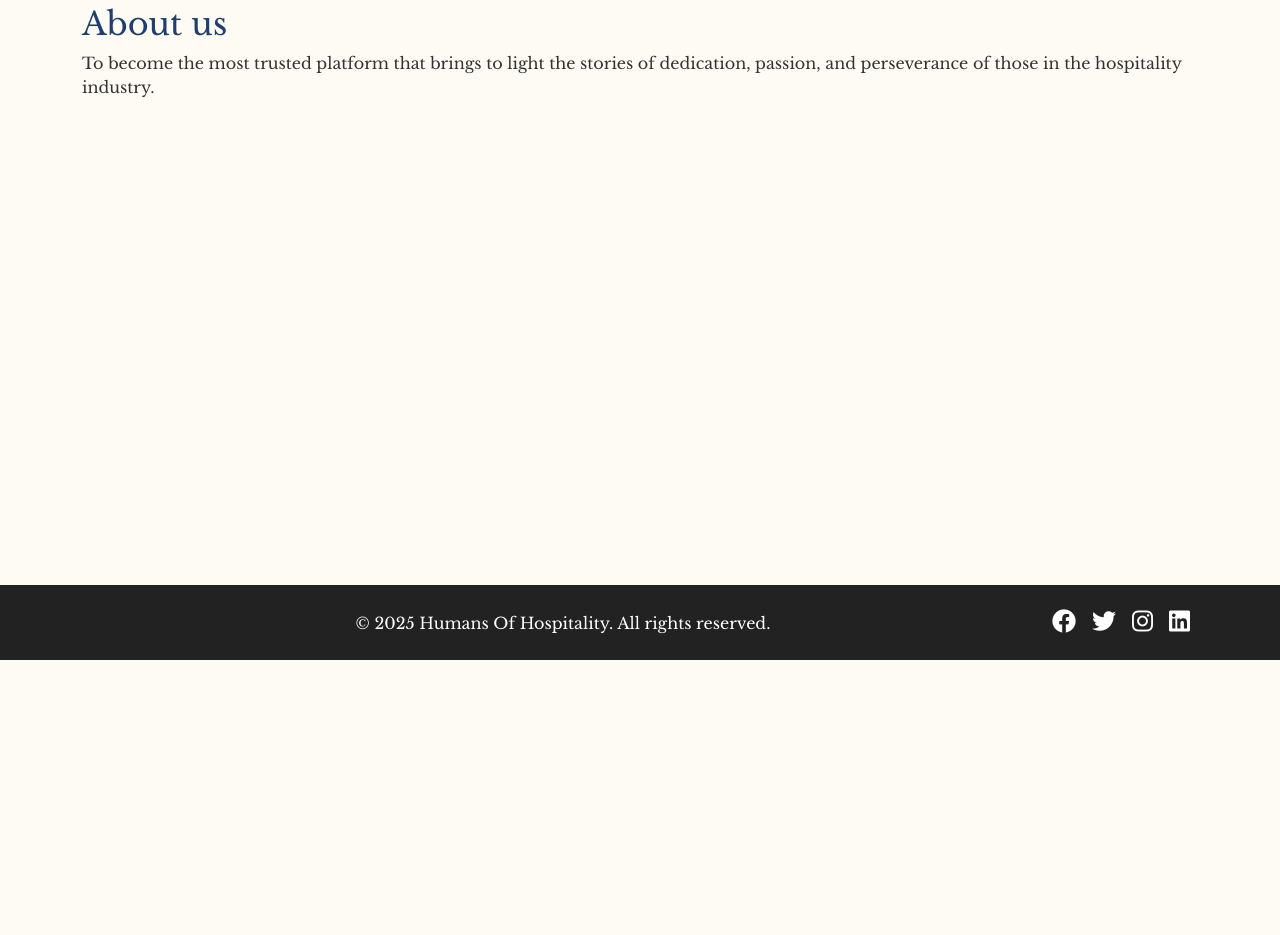
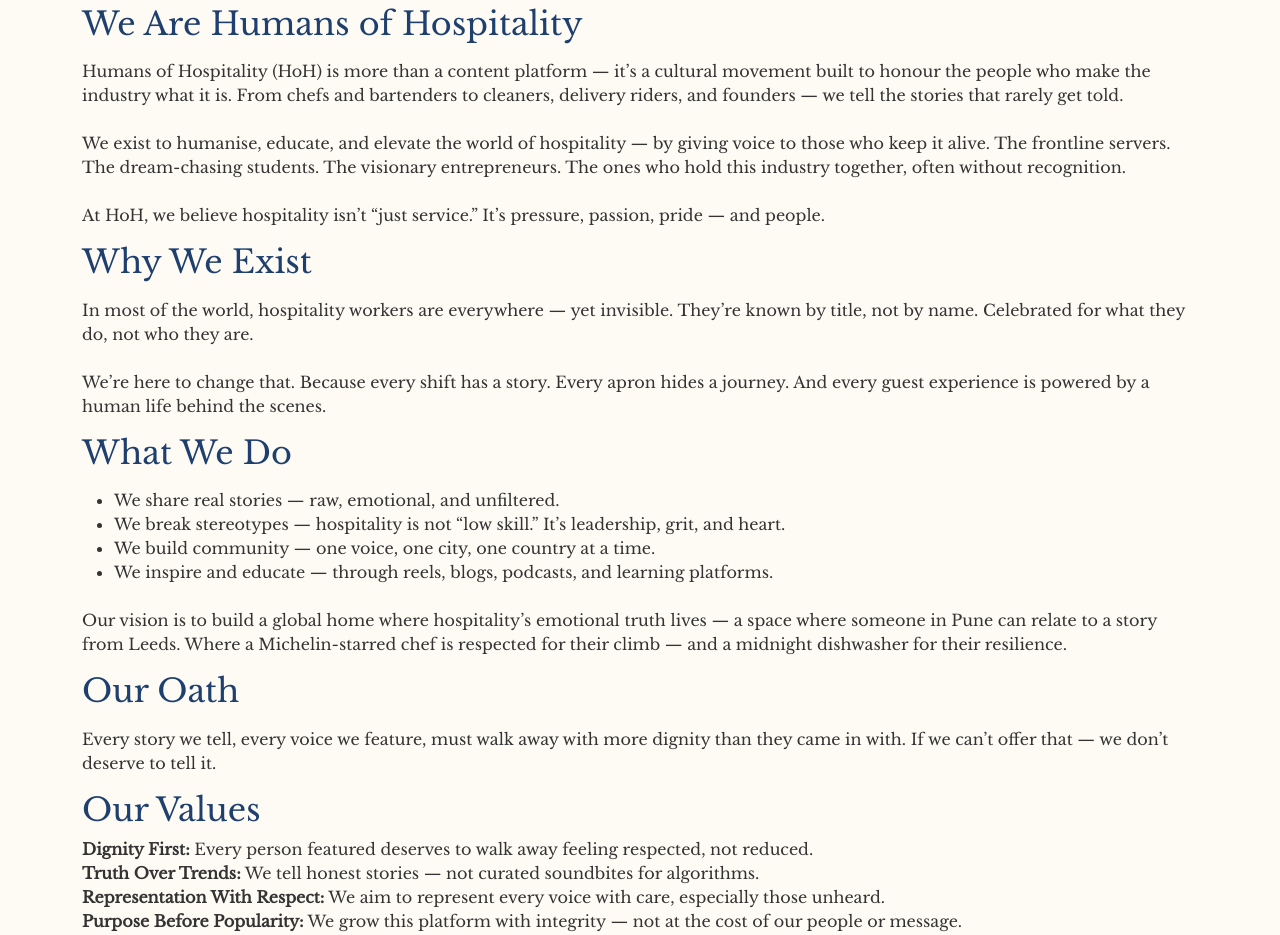
Before and after one commit to shubham-codeJOD/HouseOfHospitality, a React (Vite) app: page /aboutus in a window 1280 px wide. Shown: the part 140-1075 px from the top of the page. Before the commit the page ends 800 px from the top, so only its background shows below. Built offline with nearby package versions, Linux system fonts and the light colour scheme.

Commit message:
Home and About us

```diff
--- a/src/pages/AboutUs.tsx
+++ b/src/pages/AboutUs.tsx
@@ -1,8 +1,78 @@
 export default function AboutUs() {
   return (
-    <div>
-      <h2>About us</h2>
-      <p>To become the most trusted platform that brings to light the stories of dedication, passion, and perseverance of those in the hospitality industry.</p>
-    </div>
+    <main className="min-h-screen bg-[#FAFAF3] text-[#002F6C] font-serif px-6 md:px-20 py-16">
+      <section className="max-w-5xl mx-auto space-y-14">
+
+        {/* We Are HoH */}
+        <div>
+          <h2 className="text-2xl font-semibold mb-3">We Are Humans of Hospitality</h2>
+          <p className="text-lg leading-relaxed text-justify mb-4">
+            Humans of Hospitality (HoH) is more than a content platform — it’s a cultural movement built to honour the people who make the industry what it is. From chefs and bartenders to cleaners, delivery riders, and founders — we tell the stories that rarely get told.
+          </p>
+          <p className="text-lg leading-relaxed text-justify mb-4">
+            We exist to humanise, educate, and elevate the world of hospitality — by giving voice to those who keep it alive. The frontline servers. The dream-chasing students. The visionary entrepreneurs. The ones who hold this industry together, often without recognition.
+          </p>
+          <p className="text-lg leading-relaxed text-justify">
+            At HoH, we believe hospitality isn’t “just service.” It’s pressure, passion, pride — and people.
+          </p>
+        </div>
+
+        {/* Why We Exist */}
+        <div>
+          <h2 className="text-2xl font-semibold mb-3">Why We Exist</h2>
+          <p className="text-lg leading-relaxed text-justify mb-4">
+            In most of the world, hospitality workers are everywhere — yet invisible. They’re known by title, not by name. Celebrated for what they do, not who they are.
+          </p>
+          <p className="text-lg leading-relaxed text-justify">
+            We’re here to change that. Because every shift has a story. Every apron hides a journey. And every guest experience is powered by a human life behind the scenes.
+          </p>
+        </div>
+
+        {/* What We Do */}
+        <div>
+          <h2 className="text-2xl font-semibold mb-3">What We Do</h2>
+          <ul className="list-disc list-inside text-lg leading-relaxed space-y-2 mb-4">
+            <li>We share real stories — raw, emotional, and unfiltered.</li>
+            <li>We break stereotypes — hospitality is not “low skill.” It’s leadership, grit, and heart.</li>
+            <li>We build community — one voice, one city, one country at a time.</li>
+            <li>We inspire and educate — through reels, blogs, podcasts, and learning platforms.</li>
+          </ul>
+          <p className="text-lg leading-relaxed text-justify">
+            Our vision is to build a global home where hospitality’s emotional truth lives — a space where someone in Pune can relate to a story from Leeds. Where a Michelin-starred chef is respected for their climb — and a midnight dishwasher for their resilience.
+          </p>
+        </div>
+
+        {/* Our Oath */}
+        <div className="border-t pt-8 border-gray-300">
+          <h2 className="text-2xl font-semibold mb-3">Our Oath</h2>
+          <p className="text-lg leading-relaxed text-justify">
+            Every story we tell, every voice we feature, must walk away with more dignity than they came in with. If we can’t offer that — we don’t deserve to tell it.
+          </p>
+        </div>
+
+        {/* Our Values - Left Aligned */}
+        <div className="bg-[#F0F4F8] p-6 rounded-xl">
+          <h2 className="text-2xl font-semibold mb-6">Our Values</h2>
+          <div className="grid md:grid-cols-2 gap-6 text-lg leading-relaxed">
+            <div>
+              <strong>Dignity First:</strong> Every person featured deserves to walk away feeling respected, not reduced.
+            </div>
+            <div>
+              <strong>Truth Over Trends:</strong> We tell honest stories — not curated soundbites for algorithms.
+            </div>
+            <div>
+              <strong>Representation With Respect:</strong> We aim to represent every voice with care, especially those unheard.
+            </div>
+            <div>
+              <strong>Purpose Before Popularity:</strong> We grow this platform with integrity — not at the cost of our people or message.
+            </div>
+            <div>
+              <strong>Learning Through Listening:</strong> Every story is a lesson. Every storyteller, a teacher.
+            </div>
+          </div>
+        </div>
+
+      </section>
+    </main>
   );
 }
--- a/src/pages/Home.tsx
+++ b/src/pages/Home.tsx
@@ -42,7 +42,7 @@
         imageUrl="https://content.app-sources.com/s/810084476556330001/uploads/Images/2_3-7351171.jpg" // Replace with actual image URL
         title="The Journey of John Doe"
         content="Discover how John Doe made a difference in the hospitality industry with his dedication and passion."
-        link="/stories/john-doe" // Link to the full story
+        link="/stories/neha-the-smile-that-greets-you-at-6-am" // Link to the full story
       />
 
       {/* Stories Section */}
@@ -137,8 +137,10 @@
       {/* Contact Section */}
       <section className="bg-light text-center py-5">
         <div className="container">
-          <h2 className="display-4 mb-4">Join Us In Celebrating Hospitality Workers</h2>
-          <p className="lead mb-4">Your story matters to us. Share your journey today!</p>
+          <h2 className="display-4 mb-4">Be a Part of the Movement</h2>
+        <p style={{ color: "#1f3f6e" }}>
+          This is your story as much as ours. Want to share it? Collaborate with us? Or simply join a platform that respects the heart of hospitality? Let’s build it together.
+        </p>
           <ContactForm />
         </div>
       </section>
```
